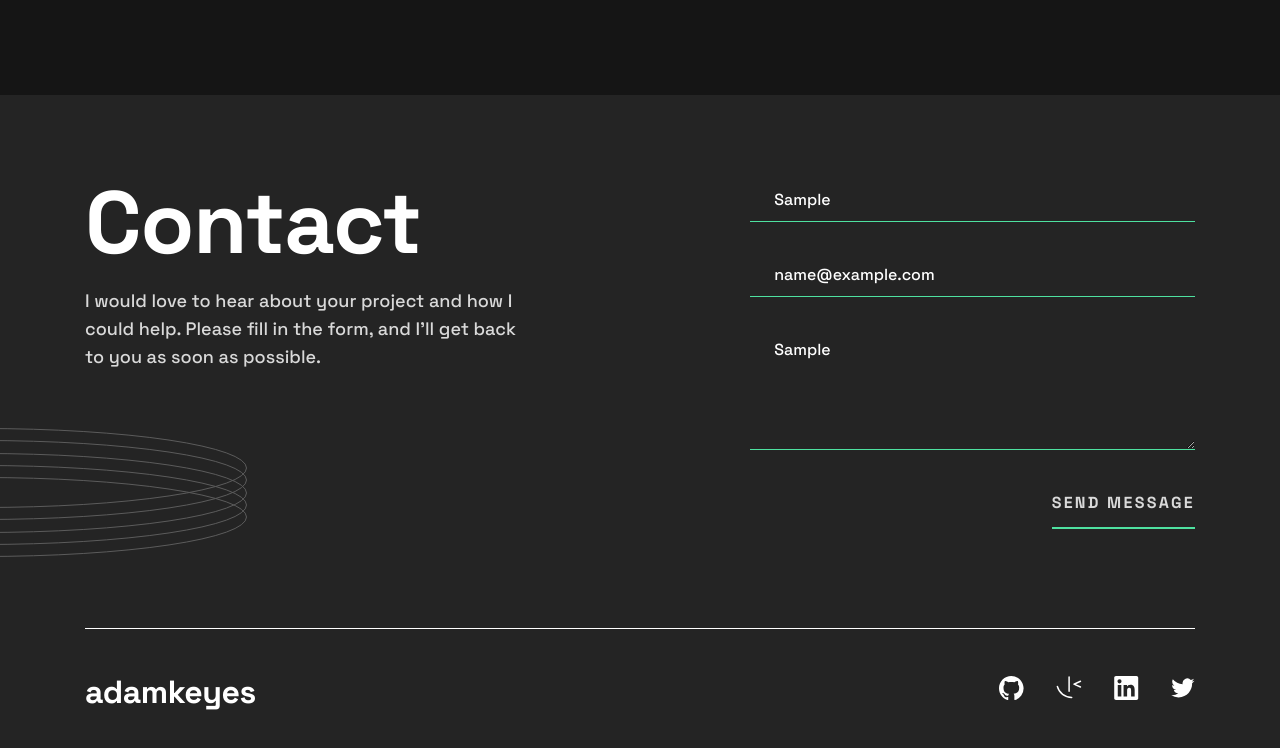
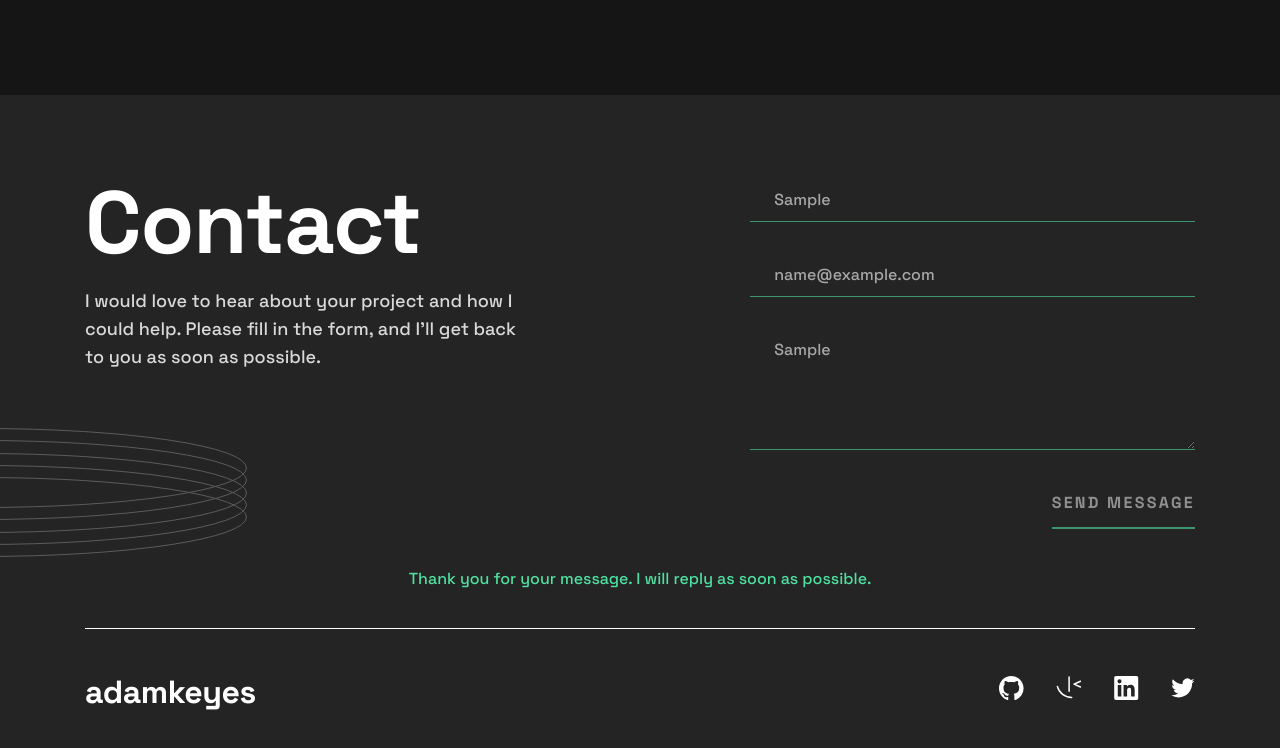
Before and after one commit to Dudeldups/FM-single-page-developer-portfolio, a React (Vite) app: page / in a window 1280 px wide. Both pictures are taken after typing "Sample", "name@example.com", "Sample" into the empty fields and a click on the button "SEND MESSAGE". Shown: the part 3036-3784 px from the top of the page. Built offline with nearby package versions, Linux system fonts and the light colour scheme.

Commit message:
added handleblur and new form submission functions and animation for success message

```diff
--- a/package.json
+++ b/package.json
@@ -12,7 +12,8 @@
   "dependencies": {
     "less": "^4.2.0",
     "react": "^18.2.0",
-    "react-dom": "^18.2.0"
+    "react-dom": "^18.2.0",
+    "react-intersection-observer": "^9.5.2"
   },
   "devDependencies": {
     "@types/react": "^18.2.15",
--- a/src/components/MainContent/Contact/Contact.less
+++ b/src/components/MainContent/Contact/Contact.less
@@ -54,11 +54,33 @@
 
 .form {
   z-index: 1;
+  position: relative;
   min-width: min(100%, 27.8rem);
   display: grid;
   gap: 2rem;
+  transition: opacity 350ms ease-in;
+
+  &.submitted {
+    opacity: 0.6;
+    pointer-events: none;
+  }
 
   &__button {
     justify-self: flex-end;
   }
 }
+
+.submit-message {
+  opacity: 0;
+  filter: blur(0.2rem);
+  position: absolute;
+  inset: auto 0 -0.2rem 0;
+  text-align: center;
+  color: @clr-green;
+  transition: opacity 500ms ease-in, filter 600ms ease-in;
+
+  &.show {
+    opacity: 1;
+    filter: none;
+  }
+}
--- a/src/components/MainContent/Contact/Contact.tsx
+++ b/src/components/MainContent/Contact/Contact.tsx
@@ -1,8 +1,12 @@
-import { useState, useEffect } from "react";
+import { useState } from "react";
 import "./Contact.less";
 import FormInput from "./FormInput/FormInput";
+import { useInView } from "react-intersection-observer";
 
 export default function Contact() {
+  const { ref: submitMessageRef, inView: isSubmitMessageVisible } = useInView({
+    triggerOnce: true,
+  });
   const [isSubmitted, setIsSubmitted] = useState(false);
   const [formInputs, setFormInputs] = useState<FormInputs>({
     name: {
@@ -19,36 +23,14 @@ export default function Contact() {
     },
   });
 
-  useEffect(() => {
-    if (isSubmitted) {
-      const timer = setTimeout(() => {
-        setIsSubmitted(false);
-      }, 5000);
-
-      return () => {
-        clearTimeout(timer);
-      };
-    }
-  }, [isSubmitted]);
-
   const emailRegex = new RegExp(
     /^[A-Za-z0-9._%+-]+@[A-Za-z0-9.-]+\.[A-Za-z]{2,}$/
   );
 
   const isValidEmail = (email: string) => emailRegex.test(email);
 
-  const handleSubmit = (e: React.FormEvent<HTMLFormElement>) => {
-    e.preventDefault();
-
-    if (Object.values(formInputs).every((input: Input) => input.error === "")) {
-      setIsSubmitted(true);
-    }
-  };
-
-  const handleChange = (e: React.ChangeEvent<EventTarget>) => {
-    const { id, value } = e.target as HTMLInputElement | HTMLTextAreaElement;
-
-    let error = "";
+  const getErrorMessage = (id: keyof FormInputs, value: string) => {
+    let error = "valid";
     if (id === "name" && value === "") {
       error = "Please enter your name";
     } else if (id === "email" && !isValidEmail(value)) {
@@ -57,6 +39,13 @@ export default function Contact() {
       error = "Please enter a message";
     }
 
+    return error;
+  };
+
+  const handleBlur: InputEventHandler = e => {
+    const { id, value } = e.target as HTMLInputElement | HTMLTextAreaElement;
+    const error = getErrorMessage(id as keyof FormInputs, value);
+
     setFormInputs(prev => ({
       ...prev,
       [id]: {
@@ -64,6 +53,43 @@ export default function Contact() {
         error,
       },
     }));
+  };
+
+  const handleChange: InputEventHandler = e => {
+    const { id, value } = e.target as HTMLInputElement | HTMLTextAreaElement;
+
+    setFormInputs(prev => ({
+      ...prev,
+      [id]: {
+        value,
+        error: "",
+      },
+    }));
+  };
+
+  const handleSubmit = (e: React.FormEvent<HTMLFormElement>) => {
+    e.preventDefault();
+
+    const allInputsValid = Object.values(formInputs).every(
+      (input: Input) => input.error === "valid"
+    );
+
+    if (allInputsValid) {
+      setIsSubmitted(true);
+    } else {
+      setFormInputs((prevFormInputs: FormInputs) => {
+        const updatedFormInputs: FormInputs = { ...prevFormInputs };
+        for (const key in updatedFormInputs) {
+          const value = updatedFormInputs[key as keyof FormInputs].value;
+          const error = getErrorMessage(key as keyof FormInputs, value);
+          updatedFormInputs[key as keyof FormInputs] = {
+            value,
+            error,
+          };
+        }
+        return updatedFormInputs;
+      });
+    }
   };
 
   return (
@@ -76,27 +102,41 @@ export default function Contact() {
             fill in the form, and I’ll get back to you as soon as possible.
           </p>
         </header>
-        <form action="#" method="POST" onSubmit={handleSubmit} className="form">
+        <form
+          action="#"
+          method="POST"
+          onSubmit={handleSubmit}
+          className={`form ${isSubmitted && "submitted"}`}>
           <FormInput
             formInputs={formInputs}
             id="name"
             handleChange={handleChange}
+            handleBlur={handleBlur}
           />
           <FormInput
             formInputs={formInputs}
             id="email"
             handleChange={handleChange}
+            handleBlur={handleBlur}
           />
           <FormInput
             formInputs={formInputs}
             id="message"
             handleChange={handleChange}
+            handleBlur={handleBlur}
           />
-
           <button type="submit" className="form__button">
             Send message
           </button>
         </form>
+        {isSubmitted && (
+          <p
+            ref={submitMessageRef}
+            aria-live="assertive"
+            className={`submit-message ${isSubmitMessageVisible && "show"}`}>
+            Thank you for your message. I will reply as soon as possible.
+          </p>
+        )}
       </section>
     </div>
   );
--- a/src/components/MainContent/Contact/FormInput/FormInput.tsx
+++ b/src/components/MainContent/Contact/FormInput/FormInput.tsx
@@ -2,19 +2,21 @@ import "./FormInput.less";
 
 export default function FormInput({
   handleChange,
+  handleBlur,
   id,
   formInputs,
 }: FormInputProps) {
   const isTextArea = id === "message";
   const currentValue = formInputs[id as keyof FormInputs].value;
   const currentError = formInputs[id as keyof FormInputs].error;
-  const isError = currentError !== "";
-  const isValid = currentValue !== "" && !isError;
+  const isError = currentError.length > 5; // more characters than "valid" :P
 
   return (
     <label
       htmlFor={id}
-      className={`form__label ${isValid ? "valid" : isError ? "error" : ""}`}>
+      className={`form__label ${
+        currentError === "valid" ? "valid" : isError ? "error" : ""
+      }`}>
       <span className="sr-only">{id}</span>
       {isTextArea ? (
         <textarea
@@ -23,6 +25,7 @@ export default function FormInput({
           name={id}
           id={id}
           onChange={handleChange}
+          onBlur={handleBlur}
           value={currentValue}
           className="form__input"></textarea>
       ) : (
@@ -32,6 +35,7 @@ export default function FormInput({
           name={id}
           id={id}
           onChange={handleChange}
+          onBlur={handleBlur}
           value={currentValue}
           className="form__input"
         />
--- a/types.d.ts
+++ b/types.d.ts
@@ -17,8 +17,11 @@ type FormInputs = {
   message: Input;
 };
 
+type InputEventHandler = (e: React.ChangeEvent<EventTarget>) => void;
+
 type FormInputProps = {
-  handleChange: (e: React.ChangeEvent<EventTarget>) => void;
+  handleChange: InputEventHandler;
+  handleBlur: InputEventHandler;
   id: FormData[typeof name];
   formInputs: FormInputs;
 };
```
Also changed, not shown: 1 other file (tests, documents, lock files or other folders).
